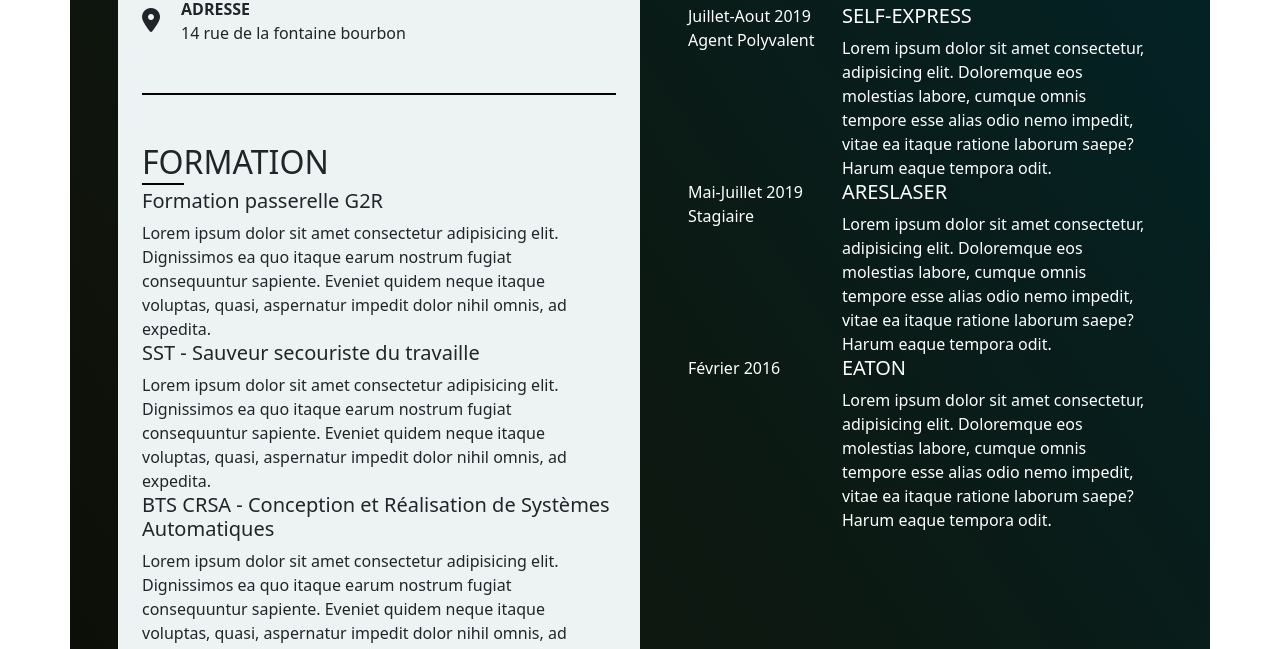
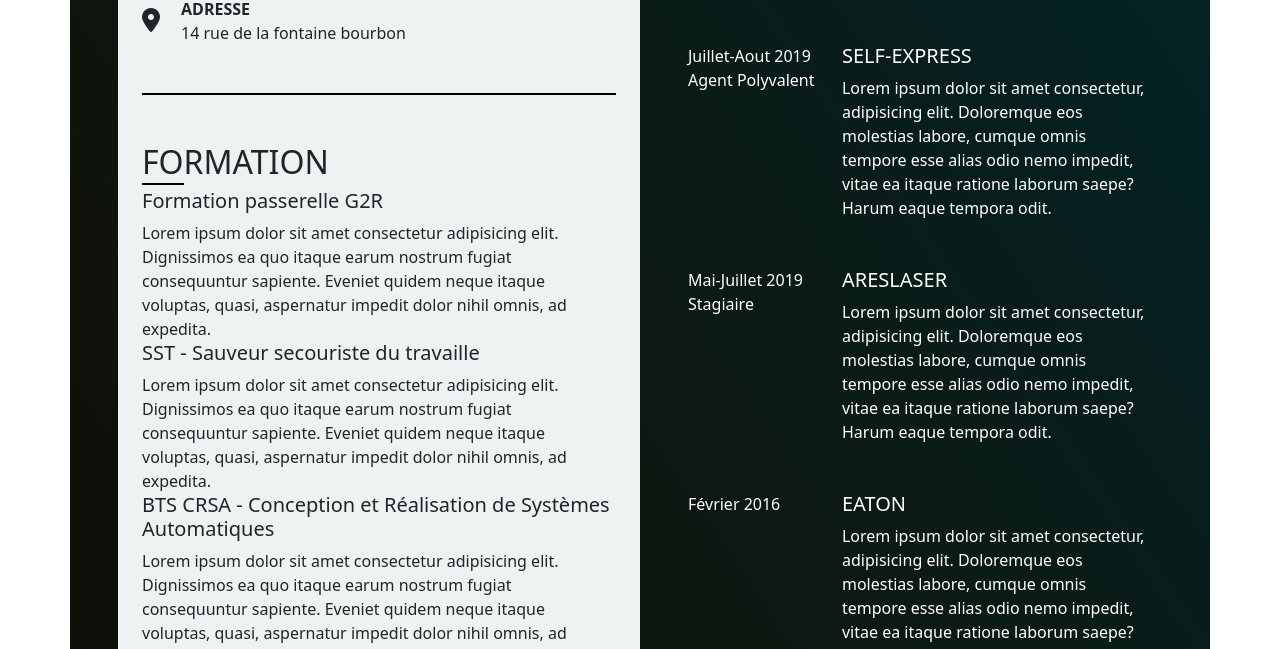
Before and after one commit to RJosoa/TP, a plain HTML site: page index.html in a window 1280 px wide. Shown: the part 623-1272 px from the top of the page. Drawn offline with nearby package versions, Linux system fonts and the light colour scheme.

Commit message:
.experience: ok

```diff
--- a/index.html
+++ b/index.html
@@ -81,9 +81,9 @@
                 <h2>MON PROFILE</h2>
                 <p>Lorem ipsum dolor sit amet, consectetur adipisicing elit. Accusantium expedita illo maxime vero dolorem eligendi inventore placeat, ab, saepe velit temporibus sapiente itaque repellendus. Totam blanditiis omnis expedita similique. Modi!</p>
             </div>
-            <div class="experiances">
+            <div class="experiances ">
                 <h2>MES EXPERIANCES</h2>
-                <div class="experiance d-flex">
+                <div class="experiance d-flex my-5">
                     <dvi class="col-4">
                         <P>Juillet-Aout 2019</P>
                         <P>Agent Polyvalent</P>
@@ -93,22 +93,22 @@
                         <p>Lorem ipsum dolor sit amet consectetur, adipisicing elit. Doloremque eos molestias labore, cumque omnis tempore esse alias odio nemo impedit, vitae ea itaque ratione laborum saepe? Harum eaque tempora odit.</p>
                     </dvi>
                 </div>
-                <div class="experiance d-flex ">
+                <div class="experiance d-flex my-5">
                     <dvi class="date col-4">
                         <P>Mai-Juillet 2019</P>
                         <P>Stagiaire</P>
                     </dvi>
-                    <dvi class="poste">
+                    <dvi class="poste col-8">
                         <h5>ARESLASER</h5>
                         <p>Lorem ipsum dolor sit amet consectetur, adipisicing elit. Doloremque eos molestias labore, cumque omnis tempore esse alias odio nemo impedit, vitae ea itaque ratione laborum saepe? Harum eaque tempora odit.</p>
                     </dvi>
                 </div>
-                <div class="experiance d-flex ">
+                <div class="experience d-flex my-5">
                     <dvi class="date col-4">
                         <P>Février 2016</P>
                         <P></P>
                     </dvi>
-                    <dvi class="poste">
+                    <dvi class="poste col-8">
                         <h5>EATON</h5>
                         <p>Lorem ipsum dolor sit amet consectetur, adipisicing elit. Doloremque eos molestias labore, cumque omnis tempore esse alias odio nemo impedit, vitae ea itaque ratione laborum saepe? Harum eaque tempora odit.</p>
                     </dvi>
--- a/style.css
+++ b/style.css
@@ -1,4 +1,5 @@
 @import url('https://fonts.googleapis.com/css2?family=Bebas+Neue&display=swap');
+
 
 
 body {
@@ -61,3 +62,7 @@ p{
     letter-spacing: 2px;
 
  }
+
+ .experience {
+    /* margin-bottom: 200px; */
+ }
```
